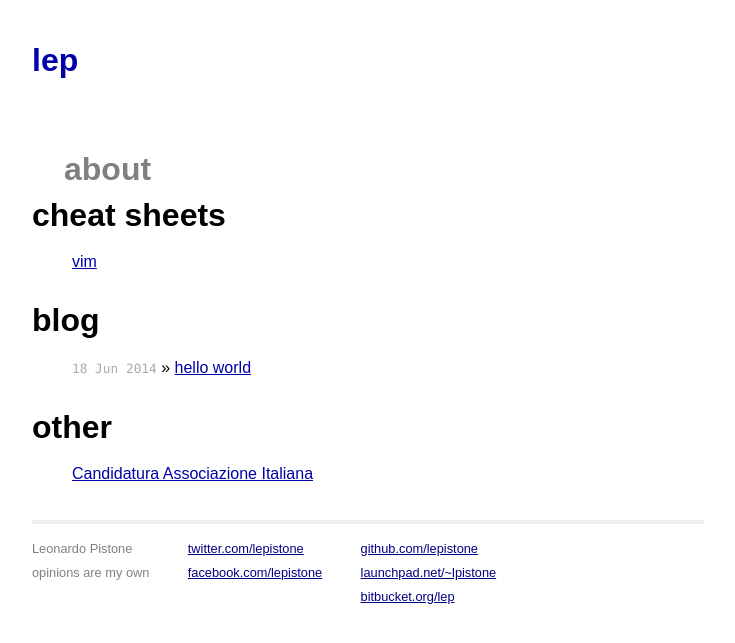
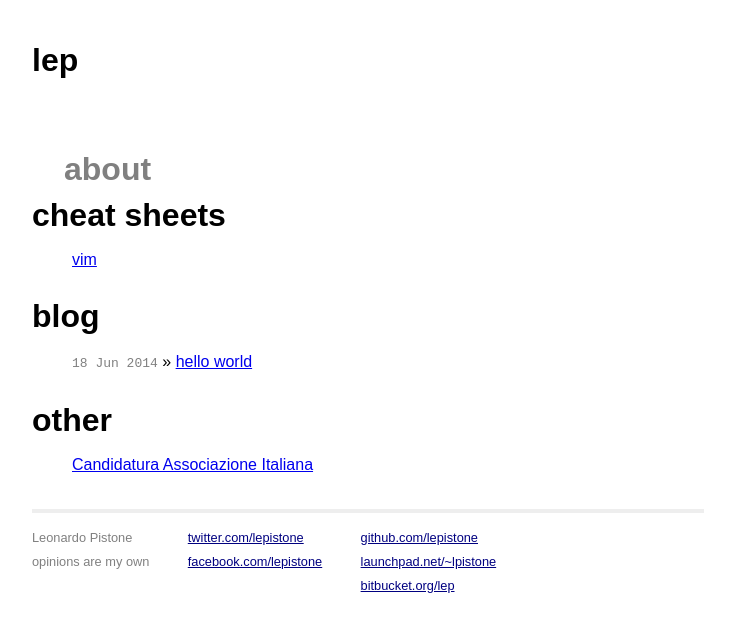
Before and after one commit to lepistone/lepistone.github.io, a Jekyll site: the page built from index.html, in a window 1280 px wide. Shown: the top 643 px of the page, without its empty margins (272-1007 px from the left). Built offline with Jekyll 4.4.1, drawn with Linux system fonts in a browser that asks for light colours; Markdown is read by kramdown in place of the engine named in the settings.

Commit message:
WIP style

```diff
--- a/css/main.css
+++ b/css/main.css
@@ -1,52 +1,23 @@
-/*****************************************************************************/
-/*
-/* Common
-/*
-/*****************************************************************************/
-
 body {
   background-color: white;
   font-family: sans-serif;
-  /* text-align: center; */
 }
 
-/* h1, h2, h3, h4, h5, h6 { */
-/*   font-size: 100%; */
-/* } */
-
-
-/* h1 { margin-bottom: 1em; } */
-/* p { margin: 1em 0; } */
-
-a         { color: #00a; }
-a:hover   { color: #000; }
-a:visited { color: #a0a; }
-
-/*****************************************************************************/
-/*
-/* Home
-/*
-/*****************************************************************************/
 .posts {
-  list-style-type: none;
+  list-style-type: none;   /* no dots */
   margin-bottom: 2em;
 }
 
-.posts li {
-  line-height: 1.75em;
+.posts-date {
+  color: grey;
+  font-family: monospace;
 }
 
-.posts span {
-  color: #aaa;
-  font-family: Monaco, "Courier New", monospace;
-  font-size: 80%;
+.post code {
+  border: 1px solid lightgrey;
+  background-color: aliceblue;
+  padding: 0 .2em;  /* larger boxes */
 }
-
-/*****************************************************************************/
-/*
-/* Site
-/*
-/*****************************************************************************/
 
 .site {
   width: 42em;
@@ -56,12 +27,13 @@
 
 .header a {
   font-weight: bold;
-  text-decoration: none;
+  text-decoration: none;  /* no underline */
 }
 
 .title {
   display: inline-block;
   margin-bottom: 2em;
+  color: black;
 }
 
 .title a {
@@ -101,9 +73,3 @@
 .footer .contact a {
   color: navy;
 }
-
-.post code {
-  border: 1px solid lightgrey;
-  background-color: aliceblue;
-  padding: 0 .2em;  /* larger boxes */
-}
--- a/index.html
+++ b/index.html
@@ -16,7 +16,7 @@
   <h1>blog</h1>
   <ul class="posts">
     {% for post in site.posts %}
-      <li><span>{{ post.date | date_to_string }}</span> &raquo; <a href="{{ post.url }}">{{ post.title }}</a></li>
+      <li ><span class="posts-date">{{ post.date | date_to_string }}</span> &raquo; <a href="{{ post.url }}">{{ post.title }}</a></li>
     {% endfor %}
   </ul>
 
```
